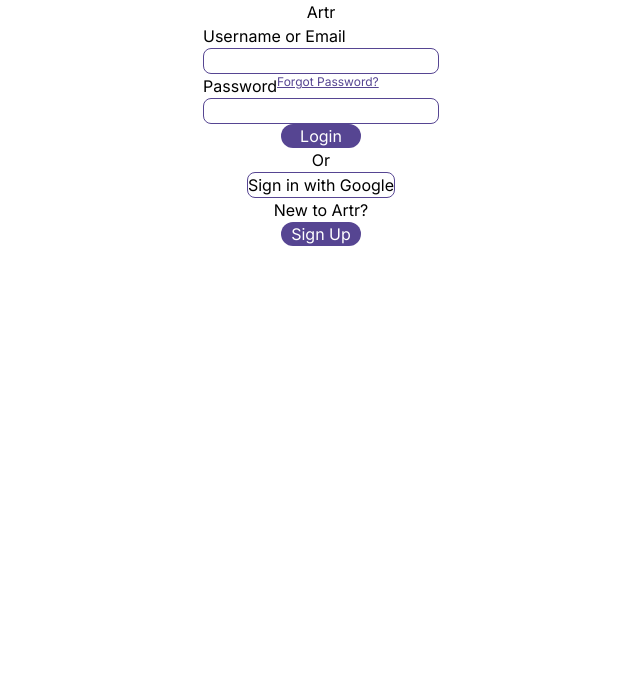
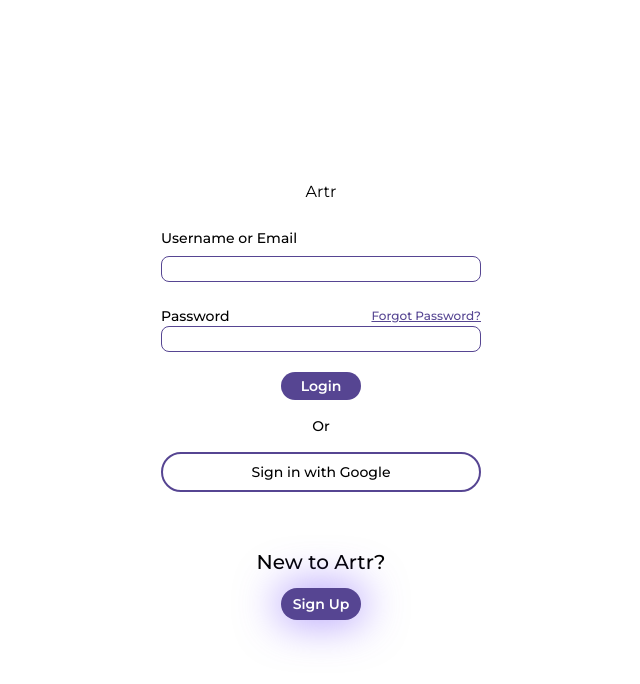
Before and after one commit to ArtrOfficial/Artr, a Next.js app in the folder artr/: page / in a window 1280 px wide. Shown: the top 684 px of the page, without its empty margins (319-959 px from the left). Built offline with nearby package versions, Linux system fonts and the light colour scheme.

Commit message:
fixed spacing, font, color, etc. need to fix top Artr logo

```diff
--- a/artr/app/globals.css
+++ b/artr/app/globals.css
@@ -1,3 +1,5 @@
+@import url('https://fonts.googleapis.com/css2?family=Montserrat:ital,wght@0,100..900;1,100..900&display=swap');
+
 @tailwind base;
 @tailwind components;
 @tailwind utilities;
@@ -31,3 +33,7 @@
     text-wrap: balance;
   }
 }
+
+.shadow-lightPurple {
+  box-shadow: 0 0 40px 5px rgba(114, 76, 249, 0.5);
+}
--- a/artr/app/src/components/SignIn.js
+++ b/artr/app/src/components/SignIn.js
@@ -3,38 +3,38 @@ import React from 'react';
 function SignIn() {
   return (
     <div>
-      <div className="flex flex-col items-center">
-        <div>
+      <div className="flex flex-col items-center min-h-screen justify-center font-sans">
+        <div className="mb-6">
           Artr
         </div>
-        <div className="flex flex-col">
-          <label>Username or Email</label>
-          <input type="text" className="border border-customPurple rounded-lg"/>
+        <div className="flex flex-col mb-6">
+          <label className='mb-2 text-sm font-medium'>Username or Email</label>
+          <input type="text" className="border border-customPurple rounded-lg w-80"/>
         </div>
-        <div className="flex flex-col">
+        <div className="flex flex-col mb-5">
           <div className='flex'>
-            <label>
+            <label className='mr-auto text-sm font-medium'>
               Password
             </label>
-            <div className="text-customPurple underline text-xs">
+            <button className="text-customPurple underline text-xs font-medium ml-auto">
               Forgot Password?
-            </div>
+            </button>
           </div>
-          <input type="text" className="border border-customPurple rounded-lg"/>
+          <input type="password" className="border border-customPurple rounded-lg w-80"/>
         </div>
-        <button className="bg-customPurple text-white rounded-xl w-20">
+        <button className="bg-customPurple text-white rounded-2xl w-20 mb-4 font-semibold text-sm p-1">
           Login
         </button>
-        <div>
+        <div className='mb-4 text-sm font-medium'>
           Or
         </div>
-        <div className="border border-customPurple rounded-lg">
+        <button className="flex justify-center border-2 border-customPurple rounded-3xl w-80 mb-14 text-sm font-medium py-2">
           Sign in with Google
-        </div>
-        <div>
+        </button>
+        <div className='text-xl font-medium mb-3'>
           New to Artr?
         </div>
-        <button className='bg-customPurple text-white rounded-xl w-20'>
+        <button className='bg-customPurple text-white rounded-2xl w-20 font-semibold text-sm py-1.5 px-2.5 shadow-lightPurple'>
           Sign Up
         </button>
       </div>
--- a/artr/tailwind.config.js
+++ b/artr/tailwind.config.js
@@ -13,6 +13,10 @@ module.exports = {
       },
       colors: {
         customPurple: '#564592',
+        lightPurple: '#724CF9',
+      },
+      fontFamily: {
+        sans: ['Montserrat', 'sans-serif'],
       },
     },
   },
```
